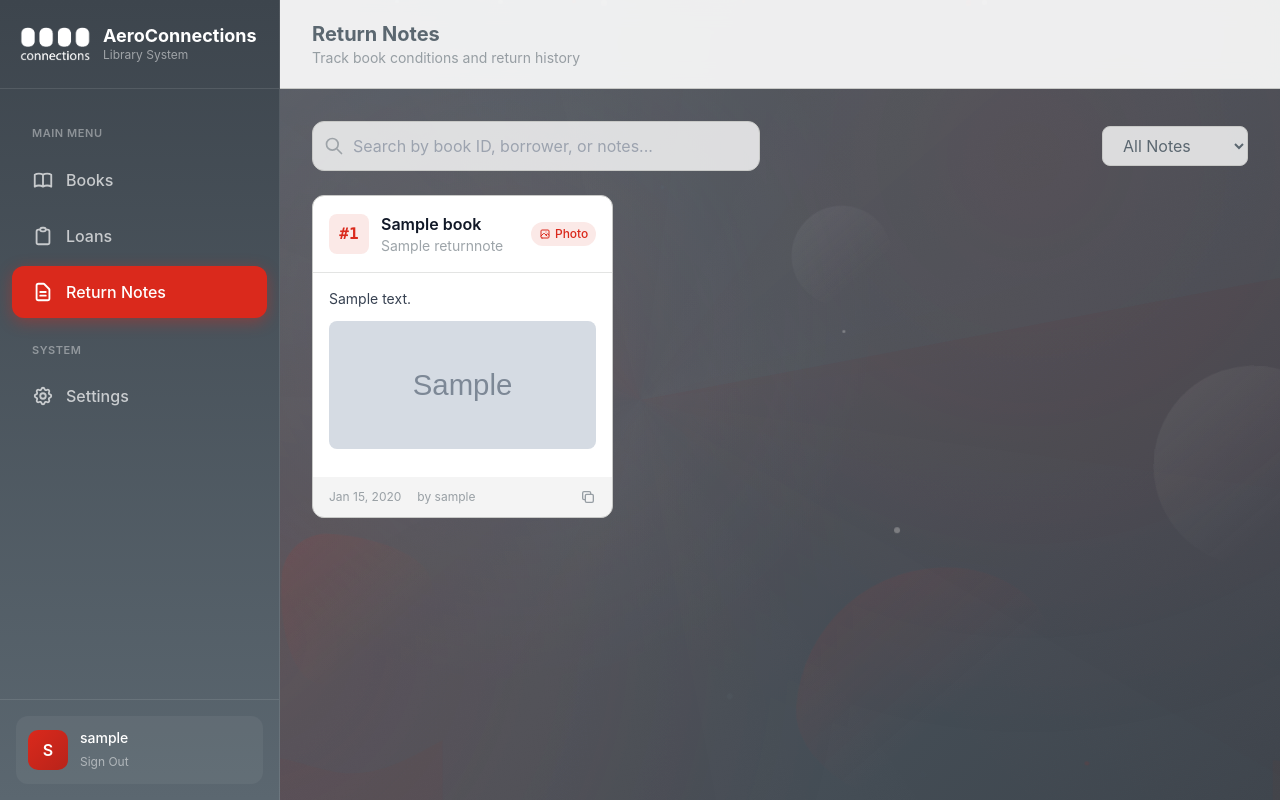
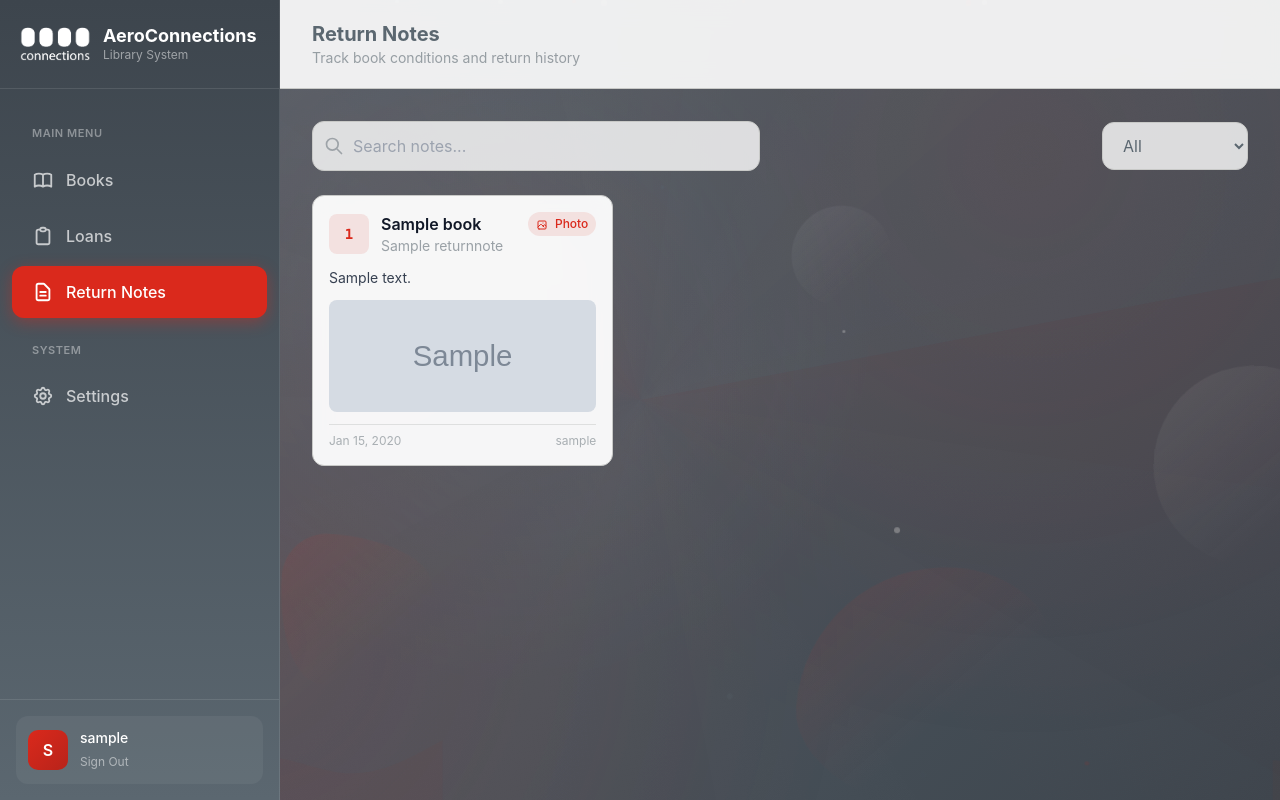
Before and after one commit to aeroconnections/aeroconnections-library-ms, a Django app: page /return-notes/ in a window 1280 px wide. Run offline with Django 5.2, Linux system fonts and the light colour scheme; a user stored in the database is signed in; tables that the repository leaves empty hold one stand-in row (values such as "Sample post"); grey boxes marked "Sample" are stand-in pictures; parts of the project's set-up code (start-up, migrations or seed data) failed here and were passed over; some libraries are stand-ins or nearby versions.

Commit message:
Fix return notes card styling

```diff
--- a/templates/loans/return_notes.html
+++ b/templates/loans/return_notes.html
@@ -4,147 +4,126 @@
 {% block page_title %}Return Notes{% endblock %}
 {% block page_subtitle %}Track book conditions and return history{% endblock %}
 
+{% block extra_head %}
+<style>
+    .note-card {
+        background: rgba(255,255,255,0.95);
+        backdrop-filter: blur(10px);
+    }
+    .note-card:hover {
+        transform: translateY(-2px);
+    }
+</style>
+{% endblock %}
+
 {% block content %}
-<!-- Search & Filter -->
 <div class="mb-6 flex flex-wrap gap-4 items-center justify-between">
     <div class="flex-1 min-w-[200px] max-w-md">
         <div class="relative">
-            <input type="text" id="searchInput" placeholder="Search by book ID, borrower, or notes..."
-                   class="w-full pl-10 pr-4 py-3 rounded-xl border border-light-grey bg-white/80 focus:bg-white focus:border-primary focus:ring-2 focus:ring-primary/20 transition-all outline-none">
+            <input type="text" id="searchInput" placeholder="Search notes..."
+                   class="w-full pl-10 pr-4 py-3 rounded-xl border border-light-grey bg-white/80 focus:bg-white focus:border-primary focus:ring-2 focus:ring-primary/20 transition-all outline-none text-dark-grey">
             <svg class="absolute left-3 top-1/2 -translate-y-1/2 w-5 h-5 text-dark-grey/50" fill="none" stroke="currentColor" viewBox="0 0 24 24">
                 <path stroke-linecap="round" stroke-linejoin="round" stroke-width="2" d="M21 21l-6-6m2-5a7 7 0 11-14 0 7 7 0 0114 0z"/>
             </svg>
         </div>
     </div>
-    <div class="flex gap-3">
-        <select id="filterStatus" class="px-4 py-2 rounded-lg border border-light-grey bg-white/80 text-dark-grey focus:bg-white focus:border-primary outline-none cursor-pointer">
-            <option value="">All Notes</option>
-            <option value="with-photo">With Photos</option>
-            <option value="with-notes">With Notes</option>
-        </select>
-    </div>
+    <select id="filterStatus" class="px-4 py-3 rounded-xl border border-light-grey bg-white/80 text-dark-grey focus:bg-white focus:border-primary outline-none cursor-pointer">
+        <option value="">All</option>
+        <option value="with-photo">With Photos</option>
+        <option value="with-notes">With Notes</option>
+    </select>
 </div>
 
-<!-- Notes Grid -->
 <div id="notesContainer" class="grid gap-4 md:grid-cols-2 lg:grid-cols-3">
     {% for note in notes %}
-    <div class="note-card bg-white rounded-xl border border-light-grey overflow-hidden hover:shadow-lg hover:border-primary/30 transition-all cursor-pointer" data-note-id="{{ note.id }}">
-        <!-- Header -->
-        <div class="p-4 border-b border-light-grey/50">
-            <div class="flex items-center justify-between">
+    <div class="note-card rounded-xl border border-light-grey overflow-hidden transition-all duration-300" data-note-id="{{ note.id }}">
+        <div class="p-4">
+            <div class="flex items-start justify-between mb-3">
                 <div class="flex items-center gap-3">
-                    <div class="w-10 h-10 rounded-lg bg-primary/10 flex items-center justify-center">
-                        <span class="font-mono font-bold text-primary">#{{ note.book.book_id }}</span>
+                    <div class="w-10 h-10 rounded-lg bg-danger/10 flex items-center justify-center flex-shrink-0">
+                        <span class="font-mono font-bold text-danger text-sm">{{ note.book.book_id }}</span>
                     </div>
-                    <div>
-                        <h3 class="font-semibold text-gray-900">{{ note.book.title }}</h3>
+                    <div class="min-w-0">
+                        <p class="font-semibold text-gray-900 truncate">{{ note.book.title }}</p>
                         <p class="text-sm text-dark-grey/60">{{ note.borrower_name }}</p>
                     </div>
                 </div>
                 {% if note.image %}
-                <span class="px-2 py-1 bg-primary/10 text-primary text-xs font-medium rounded-full flex items-center gap-1">
-                    <svg class="w-3 h-3" fill="none" stroke="currentColor" viewBox="0 0 24 24">
+                <span class="px-2 py-1 bg-danger/10 text-danger text-xs font-medium rounded-full flex-shrink-0">
+                    <svg class="w-3 h-3 inline mr-1" fill="none" stroke="currentColor" viewBox="0 0 24 24">
                         <path stroke-linecap="round" stroke-linejoin="round" stroke-width="2" d="M4 16l4.586-4.586a2 2 0 012.828 0L16 16m-2-2l1.586-1.586a2 2 0 012.828 0L20 14m-6-6h.01M6 20h12a2 2 0 002-2V6a2 2 0 00-2-2H6a2 2 0 00-2 2v12a2 2 0 002 2z"/>
                     </svg>
                     Photo
                 </span>
                 {% endif %}
             </div>
-        </div>
 
-        <!-- Content -->
-        <div class="p-4">
             {% if note.note %}
-            <p class="text-gray-700 text-sm line-clamp-3 mb-3">{{ note.note }}</p>
-            {% else %}
-            <p class="text-dark-grey/50 text-sm italic mb-3">No notes added</p>
+            <p class="text-gray-700 text-sm mb-3 line-clamp-2">{{ note.note }}</p>
             {% endif %}
 
-            <!-- Preview Image -->
             {% if note.image %}
-            <div class="mb-3">
-                <img src="{{ note.image.url }}" alt="Damage photo"
-                     class="w-full h-32 object-cover rounded-lg cursor-pointer hover:opacity-90 transition-opacity"
-                     onclick="openLightbox('{{ note.image.url }}')">
+            <div class="mb-3 rounded-lg overflow-hidden cursor-pointer" onclick="openLightbox('{{ note.image.url }}')">
+                <img src="{{ note.image.url }}" alt="Return photo" class="w-full h-28 object-cover hover:opacity-90 transition-opacity">
             </div>
             {% endif %}
-        </div>
 
-        <!-- Footer -->
-        <div class="px-4 py-3 bg-light-grey/20 flex items-center justify-between text-xs text-dark-grey/60">
-            <div class="flex items-center gap-4">
+            <div class="flex items-center justify-between text-xs text-dark-grey/50 pt-2 border-t border-light-grey/50">
                 <span>{{ note.created_at|date:"M d, Y" }}</span>
-                <span>by {{ note.created_by.username|default:"Unknown" }}</span>
+                <span>{{ note.created_by.username|default:"Staff" }}</span>
             </div>
-            <button onclick="copyNoteLink({{ note.id }})" class="hover:text-primary transition-colors">
-                <svg class="w-4 h-4" fill="none" stroke="currentColor" viewBox="0 0 24 24">
-                    <path stroke-linecap="round" stroke-linejoin="round" stroke-width="2" d="M8 16H6a2 2 0 01-2-2V6a2 2 0 012-2h8a2 2 0 012 2v2m-6 12h8a2 2 0 002-2v-8a2 2 0 00-2-2h-8a2 2 0 00-2 2v8a2 2 0 002 2z"/>
-                </svg>
-            </button>
         </div>
     </div>
     {% empty %}
     <div class="col-span-full">
-        <div class="bg-white rounded-xl border border-light-grey p-12 text-center">
+        <div class="bg-white/90 rounded-xl border border-light-grey p-12 text-center">
             <div class="w-16 h-16 bg-light-grey/30 rounded-full flex items-center justify-center mx-auto mb-4">
                 <svg class="w-8 h-8 text-dark-grey/40" fill="none" stroke="currentColor" viewBox="0 0 24 24">
                     <path stroke-linecap="round" stroke-linejoin="round" stroke-width="2" d="M9 12h6m-6 4h6m2 5H7a2 2 0 01-2-2V5a2 2 0 012-2h5.586a1 1 0 01.707.293l5.414 5.414a1 1 0 01.293.707V19a2 2 0 01-2 2z"/>
                 </svg>
             </div>
-            <h3 class="text-lg font-semibold text-gray-900 mb-2">No Return Notes Yet</h3>
-            <p class="text-dark-grey/60">Return notes will appear here when books are returned with notes or photos.</p>
+            <p class="text-dark-grey/60">No return notes yet</p>
         </div>
     </div>
     {% endfor %}
 </div>
 
-<!-- Lightbox Modal -->
-<div id="lightbox" class="fixed inset-0 bg-black/80 z-50 hidden items-center justify-center p-4" onclick="closeLightbox()">
-    <button class="absolute top-4 right-4 text-white hover:text-primary transition-colors">
+<div id="lightbox" class="fixed inset-0 bg-black/90 z-50 hidden items-center justify-center p-4 cursor-pointer" onclick="closeLightbox()">
+    <button class="absolute top-4 right-4 text-white hover:text-danger transition-colors">
         <svg class="w-8 h-8" fill="none" stroke="currentColor" viewBox="0 0 24 24">
             <path stroke-linecap="round" stroke-linejoin="round" stroke-width="2" d="M6 18L18 6M6 6l12 12"/>
         </svg>
     </button>
-    <img id="lightboxImage" src="" alt="Full size image" class="max-w-full max-h-[90vh] rounded-lg">
+    <img id="lightboxImage" src="" alt="Full size" class="max-w-full max-h-[90vh] rounded-lg">
 </div>
 
 <script>
 function openLightbox(url) {
+    event.stopPropagation();
     document.getElementById('lightboxImage').src = url;
     document.getElementById('lightbox').classList.remove('hidden');
     document.getElementById('lightbox').classList.add('flex');
 }
-
 function closeLightbox() {
     document.getElementById('lightbox').classList.add('hidden');
     document.getElementById('lightbox').classList.remove('flex');
 }
 
-function copyNoteLink(id) {
-    navigator.clipboard.writeText(window.location.origin + '/return-notes/?note=' + id);
-}
-
 document.getElementById('searchInput').addEventListener('input', function(e) {
     const query = e.target.value.toLowerCase();
     document.querySelectorAll('.note-card').forEach(card => {
-        const text = card.textContent.toLowerCase();
-        card.style.display = text.includes(query) ? 'block' : 'none';
+        card.style.display = card.textContent.toLowerCase().includes(query) ? 'block' : 'none';
     });
 });
 
 document.getElementById('filterStatus').addEventListener('change', function(e) {
     const filter = e.target.value;
     document.querySelectorAll('.note-card').forEach(card => {
-        const hasImage = card.querySelector('img');
-        const hasNote = card.querySelector('.line-clamp-3');
-
-        if (filter === 'with-photo') {
-            card.style.display = hasImage ? 'block' : 'none';
-        } else if (filter === 'with-notes') {
-            card.style.display = hasNote && hasNote.textContent.trim() !== '' ? 'block' : 'none';
-        } else {
-            card.style.display = 'block';
-        }
+        const hasImg = card.querySelector('img');
+        const hasNote = card.querySelector('.line-clamp-2')?.textContent.trim();
+        if (filter === 'with-photo') card.style.display = hasImg ? 'block' : 'none';
+        else if (filter === 'with-notes') card.style.display = hasNote ? 'block' : 'none';
+        else card.style.display = 'block';
     });
 });
 </script>
```
